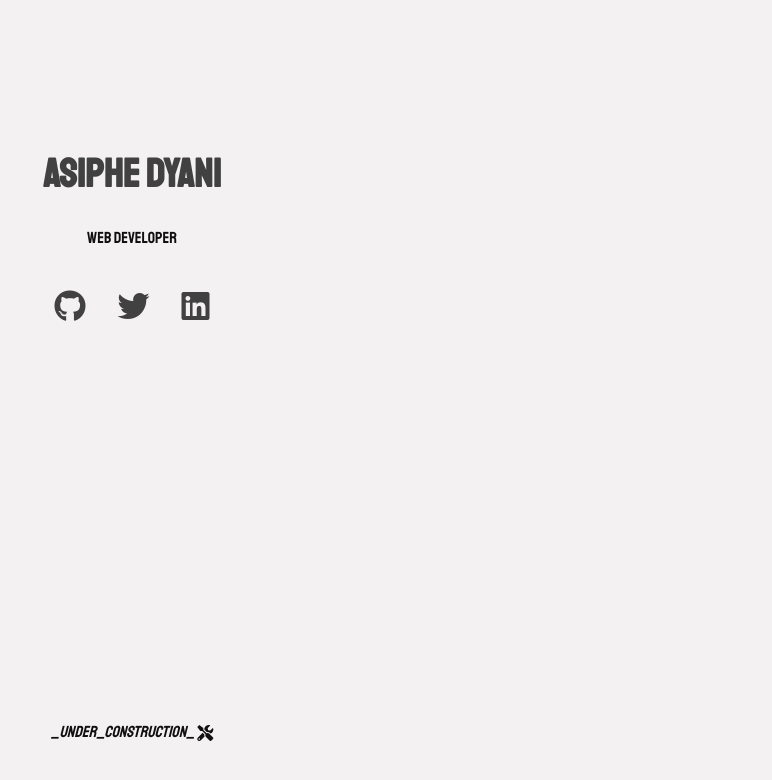
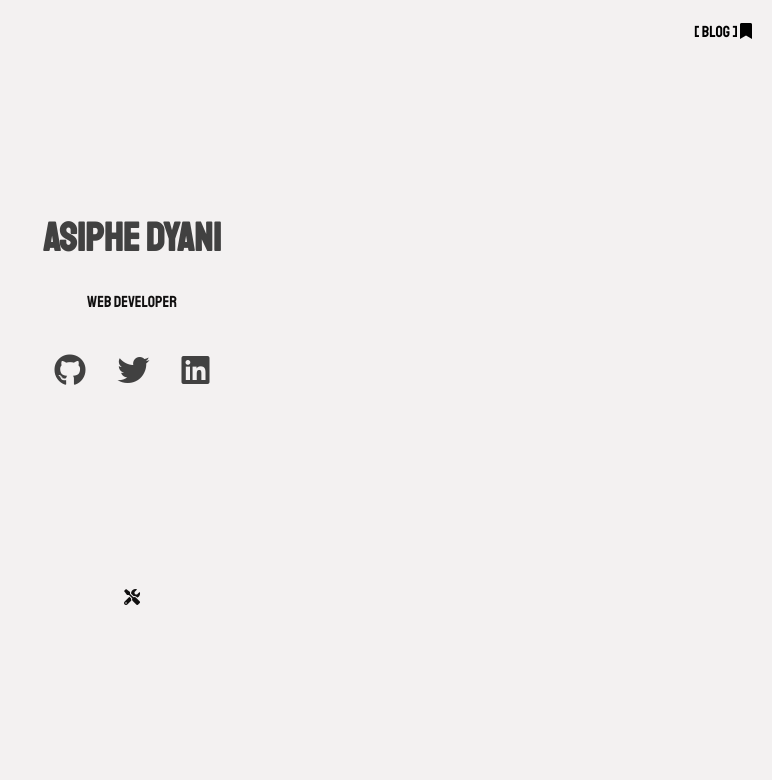
Before and after one commit to LocalAsh/simple, a plain HTML site: page index.html in a window 1280 px wide. Shown: the whole page, without its empty margins (508-1280 px from the left). Drawn offline with Linux system fonts and the light colour scheme.

Commit message:
Added blog section

```diff
--- a/index.html
+++ b/index.html
@@ -8,6 +8,11 @@
     <title>asiphedyani</title>
 </head>
 <body>
+    <header>
+        <ul>
+            <li> [ Blog ] <i class="fas fa-bookmark"></i> </li>
+        </ul>
+    </header>
     <main>
         <div class="main__details">
             <h1 class="container__heading"> Asiphe Dyani </h1>
@@ -20,7 +25,7 @@
         </div>
     </main>
     <footer>
-        <p><em> _under_construction_ <i class="fas fa-tools"></i></em></p>
+        <p><em><i class="fas fa-tools"></i></em></p>
     </footer>
 </body>
 </html>
--- a/style.css
+++ b/style.css
@@ -10,9 +10,20 @@
     background: #f3f1f1;
 }
 
-main {
+header ul {
+    display: flex;
+    flex-flow: row-reverse;
+    margin: 20px;
+}
+
+header li {
+    list-style: none;
+    vertical-align: middle;
+}
+
+/* main {
     min-height: 90vh;
-}
+} */
 
 .main__details {
     display: flex;
@@ -53,6 +64,7 @@ main {
 footer {
     text-align: center;
     color: #111010;
+    margin: 20px;
 }
 
 footer i {
```
